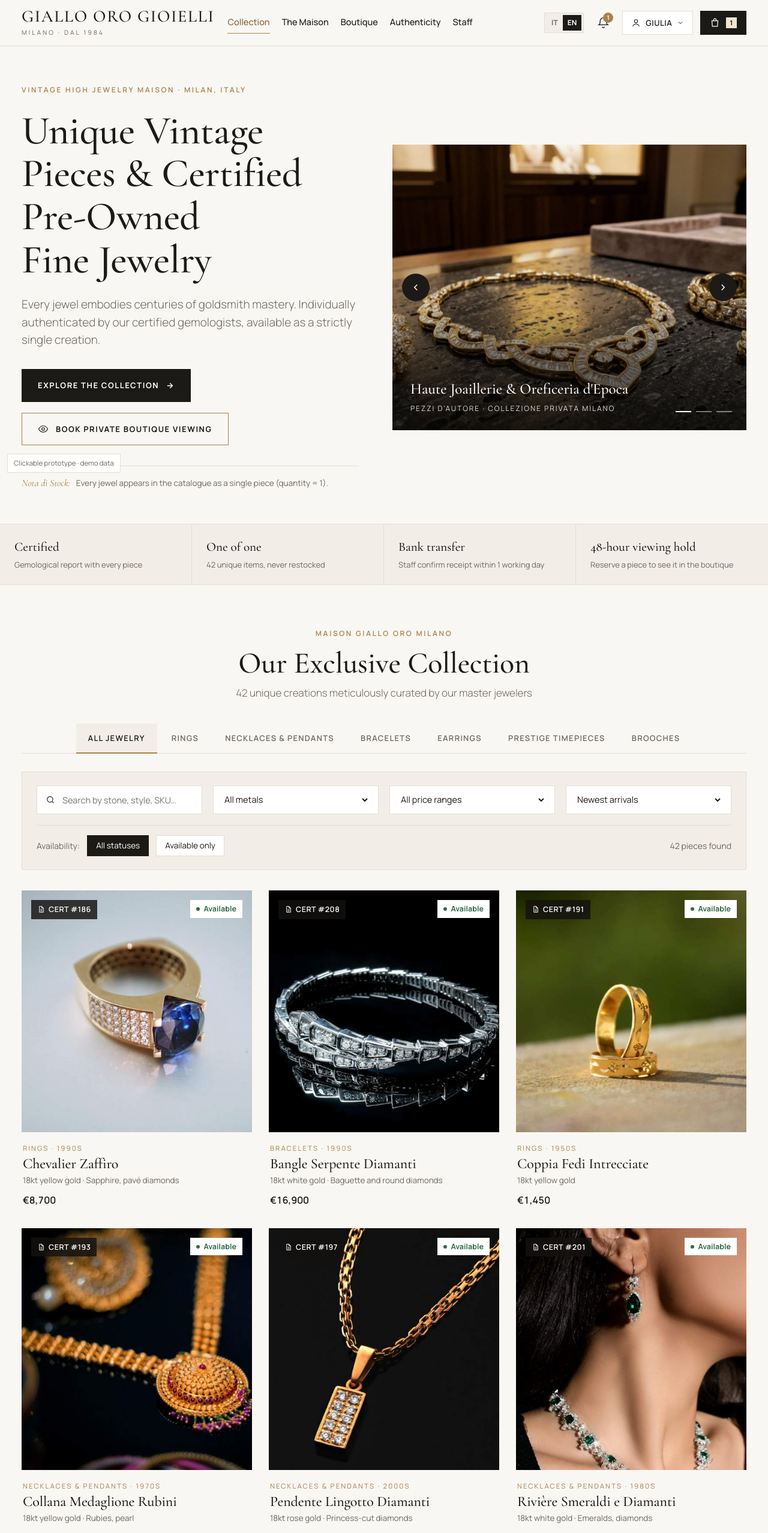
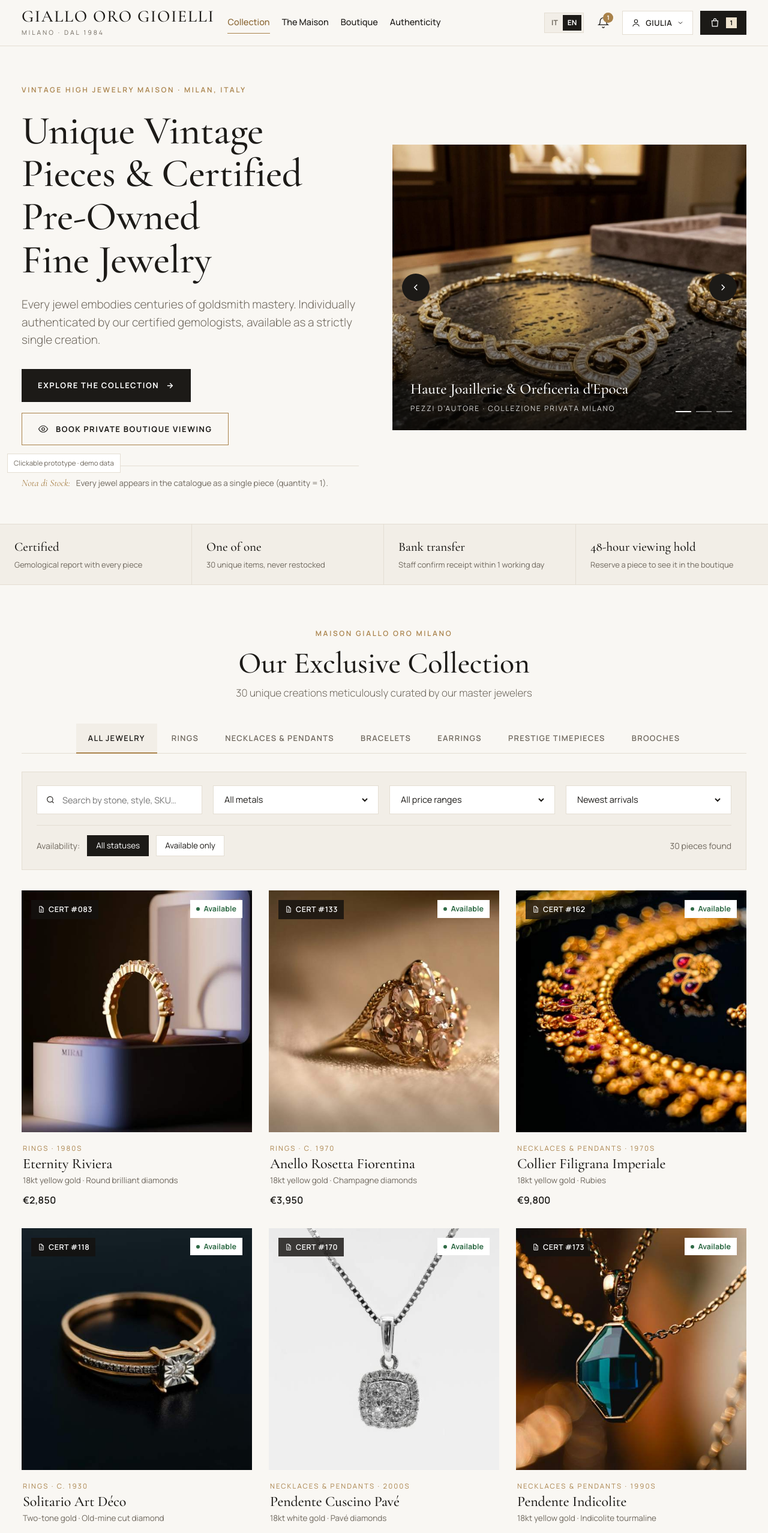
Before and after one commit to aliaksandrkirylau/giallo-oro-prototype, a plain HTML site: page index.html in a window 1280 px wide. Shown: the top 2555 px of the page at 60% size. Drawn offline with nearby package versions, Linux system fonts and the light colour scheme.

Commit message:
Update prototype: trim catalogue to 30 pieces, hide staff console
Co-Authored-By: Claude Opus 5.5 <noreply@anthropic.com>

```diff
--- a/index.html
+++ b/index.html
@@ -408,19 +408,7 @@ const RAW = [
  [27,"u129","brooches","Spilla Bouquet Smeraldo","yg","Emerald, diamonds","Smeraldo, diamanti","1.40 ct","1950s","5.5 cm","13.2","Very good",3900,103,"Spray brooch with a cabochon emerald and diamond leaves.","Spilla a bouquet con smeraldo cabochon e foglie di diamanti.",24],
  [28,"u133","brooches","Spilla Farfalla","pt","Diamonds, pearl","Diamanti, perla","1.80 ct","1930s","5.0 cm","11.0","Very good",6400,66,"Art Déco butterfly in platinum with pavé wings and a pearl body.","Farfalla Art Déco in platino con ali pavé e corpo in perla.",26],
  [29,"u135","brooches","Spilla Tormalina Rosa","tt","Pink tourmaline, diamonds","Tormalina rosa, diamanti","4.50 ct","c. 1900","6.2 cm","14.5","Good",5200,39,"Silver-topped gold pendant-brooch with a pink tourmaline and rose-cut diamonds.","Spilla-pendente in oro e argento con tormalina rosa e diamanti taglio rosa.",28],
- [30,"u136","brooches","Spilla Ametista Vittoriana","yg","Amethyst, seed pearls","Ametista, perline","3.00 ct","c. 1880","3.4 cm","7.6","Good",2350,31,"Victorian amethyst brooch with seed pearls, in its velvet box.","Spilla vittoriana con ametista e perline, nel suo astuccio di velluto.",29],
- [31,"u169","rings","Chevalier Zaffiro","yg","Sapphire, pavé diamonds","Zaffiro, diamanti pavé","3.20 ct","1990s","IT 16","12.4","Excellent",8700,186,"Architectural chevalier ring: an oval sapphire set sideways between two pavé diamond shoulders.","Chevalier architettonico: zaffiro ovale incastonato di lato tra due spalle pavé di diamanti.",0],
- [32,"u2290","rings","Coppia Fedi Intrecciate","yg","—","—","—","1950s","IT 12 / 17","9.8","Very good",1450,191,"A matched pair of interlocking wedding bands with a hand-engraved inner line. Sold as a pair.","Coppia di fedi intrecciate con incisione interna a mano. Vendute in coppia.",2],
- [33,"u36","necklaces","Collana Medaglione Rubini","yg","Rubies, pearl","Rubini, perla","1.10 ct","1970s","46 cm","32.5","Very good",4600,193,"Wheat-link necklace with a domed granulated medallion and a fringe of ruby drops.","Collana a maglia spiga con medaglione granulato e frangia di gocce di rubino.",3],
- [34,"u48","necklaces","Pendente Lingotto Diamanti","rg","Princess-cut diamonds","Diamanti taglio princess","0.75 ct","2000s","50 cm","11.9","Excellent",2780,197,"Rose gold ingot pendant set with ten princess-cut diamonds, on a heavy anchor chain.","Pendente a lingotto in oro rosa con dieci diamanti taglio princess, su catena a maglia marina.",4],
- [35,"u49","necklaces","Rivière Smeraldi e Diamanti","wg","Emeralds, diamonds","Smeraldi, diamanti","6.80 ct","1980s","41 cm","27.3","Excellent",24500,201,"Rivière of pear emeralds alternating with diamond clusters. Matching earrings were sold separately.","Rivière di smeraldi a goccia alternati a cluster di diamanti. Orecchini abbinati venduti a parte.",5],
- [36,"u146","necklaces","Sautoir Perle Naturali","yg","Natural seed pearls","Perline naturali","—","c. 1920","120 cm","18.6","Good",3350,204,"Long sautoir of natural seed pearls with gold spacers, wearable as a triple strand.","Lungo sautoir di perline naturali con distanziatori in oro, indossabile a tre fili.",6],
- [37,"u70","bracelets","Bangle Serpente Diamanti","wg","Baguette and round diamonds","Diamanti baguette e rotondi","5.40 ct","1990s","Wrist 16–17 cm","34.1","Excellent",16900,208,"Flexible serpent bangle paved with baguette and round diamonds, coiling twice around the wrist.","Bangle a serpente flessibile pavé di diamanti baguette e rotondi, avvolto due volte al polso.",1],
- [38,"u77","earrings","Pendenti Jhumka Filigrana","yg","Rubies","Rubini","0.40 ct","1970s","6.0 cm","14.8","Very good",2650,211,"Bell-shaped filigree drops with granulated paisley tops and tiny ruby accents.","Pendenti a campana in filigrana con parte superiore cashmere granulata e piccoli rubini.",7],
- [39,"u81","earrings","Cerchi Torchon Perla","yg","Mabé pearls","Perle mabé","—","1980s","2.4 cm","10.6","Excellent",1890,214,"Twisted-rope gold hoops with a mabé pearl set at the front of each.","Cerchi in oro a torchon con perla mabé incastonata sul fronte.",8],
- [40,"u119","watches","Tasca Scheletrato 1920","tt","—","—","—","c. 1920","48 mm","74.0","Serviced 2025",4100,217,"Open-face pocket watch with a skeletonised movement visible through the dial, on its original chain.","Orologio da tasca con movimento scheletrato visibile dal quadrante, con la catena originale.",9],
- [41,"u128","watches","Carica Manuale Quadrante Blu","yg","—","—","—","1968","35 mm","41.0","Serviced 2024",3450,221,"Slim gold-capped dress watch with a sunburst blue dial and baton markers.","Orologio sottile placcato oro con quadrante blu soleil e indici a bastone.",10],
- [42,"u131","brooches","Spille Fiore Satinato","yg","Pearl","Perla","—","1960s","4.5 cm","16.2","Very good",2200,224,"Set of three satin-finished gold flower brooches, one with a pearl heart. Sold as a set.","Set di tre spille a fiore in oro satinato, una con cuore di perla. Vendute insieme.",11]
+ [30,"u136","brooches","Spilla Ametista Vittoriana","yg","Amethyst, seed pearls","Ametista, perline","3.00 ct","c. 1880","3.4 cm","7.6","Good",2350,31,"Victorian amethyst brooch with seed pearls, in its velvet box.","Spilla vittoriana con ametista e perline, nel suo astuccio di velluto.",29]
 ];
 const PRODUCTS = RAW.map(r=>({id:r[0],img:r[1],cat:r[2],name:r[3],metal:r[4],stone:{en:r[5],it:r[6]},carat:r[7],era:r[8],size:r[9],weight:r[10],cond:r[11],price:+r[12],cert:String(r[13]).padStart(3,"0"),desc:{en:r[14],it:r[15]},added:r[0]>30?r[16]:r[16]+12,sku:"GO-"+String(r[0]).padStart(3,"0")}));
 const byId = id => PRODUCTS.find(p=>p.id===+id);
@@ -523,7 +511,7 @@ const T = {
 };
 
 const H = 3600e3;
-const KEY = "giallo-oro-proto-v2";
+const KEY = "giallo-oro-proto-v3";
 function seed(){
   const now = Date.now();
   return {lang:"en", offset:0, role:"customer", staffIn:false,
@@ -573,7 +561,7 @@ let toastTimer;
 function toast(msg){ let el=$("#toast"); if(!el){el=document.createElement("div");el.id="toast";el.className="toast";el.setAttribute("role","status");document.body.appendChild(el)} el.textContent=msg; el.hidden=false; clearTimeout(toastTimer); toastTimer=setTimeout(()=>el.hidden=true,3200) }
 
 /* ---------- header ---------- */
-const NAV = [["collection","navCollection"],["maison","navMaison"],["boutique","navBoutique"],["authenticity","navAuth"],["staff","navStaff"]];
+const NAV = [["collection","navCollection"],["maison","navMaison"],["boutique","navBoutique"],["authenticity","navAuth"]]; // staff console hidden in client prototype
 function renderHeader(view){
   $("#nav").innerHTML = NAV.map(([h,k])=>`<a href="#${h==="collection"?"home":h}" ${h==="collection"?'data-go="collection"':""} class="${(view===h||(h==="collection"&&(view==="home"||view==="product")))?"on":""}">${t(k)}</a>`).join("")+`<a href="#account" class="mobonly">${t("myAccount")}</a><a href="#" class="mobonly" id="mlang">${t("langSw")}</a>`;
   $("#mlang").onclick=e=>{e.preventDefault(); S.lang=S.lang==="it"?"en":"it"; save(); $("#nav").classList.remove("open"); render()};
@@ -595,7 +583,7 @@ $("#bell").onclick = e => { e.stopPropagation(); const open=$("#bellpop").innerH
 };
 $("#acct").onclick = e => { e.stopPropagation(); const open=$("#acctpop").innerHTML; closePops(); if(open) return;
   if(!S.user && !(S.role==="staff"&&S.staffIn)){ openLogin(); return }
-  $("#acctpop").innerHTML = `<div class="popover menu" style="width:240px"><a href="#account">${t("myAccount")}</a><a href="#staff">${t("staffView")}</a><button id="so">${t("signOut")}</button></div>`;
+  $("#acctpop").innerHTML = `<div class="popover menu" style="width:240px"><a href="#account">${t("myAccount")}</a><button id="so">${t("signOut")}</button></div>`;
   $("#so").onclick=()=>{ S.user=null; S.staffIn=false; S.role="customer"; save(); closePops(); location.hash="#home"; render() };
 };
 document.addEventListener("click", e=>{ if(!e.target.closest(".popover")) closePops();
@@ -903,14 +891,14 @@ function placeOrder(){
 function selectText(el){ const r=document.createRange(); r.selectNodeContents(el); const s=getSelection(); s.removeAllRanges(); s.addRange(r) }
 
 /* ---------- router ---------- */
-function view(){ const h=location.hash.slice(1)||"home"; if(h.startsWith("product-")) return "product"; return ["home","maison","boutique","authenticity","staff","account"].includes(h)?h:"home" }
+function view(){ const h=location.hash.slice(1)||"home"; if(h.startsWith("product-")) return "product"; return ["home","maison","boutique","authenticity","account"].includes(h)?h:"home" }
 let lastHash=null;
 function render(){
   sweep();
   const v=view(), h=location.hash.slice(1);
   clearInterval(slideTimer);
   const app=$("#app");
-  if(v==="product"){ const id=+h.split("-")[1]; if(h!==lastHash) galIdx=0; app.innerHTML=viewProduct(id); bindProduct(id) }
+  if(v==="product"){ const id=+h.split("-")[1]; if(!byId(id)){ location.replace("#home"); return } if(h!==lastHash) galIdx=0; app.innerHTML=viewProduct(id); bindProduct(id) }
   else if(v==="maison") app.innerHTML=viewMaison();
   else if(v==="boutique") app.innerHTML=viewBoutique();
   else if(v==="authenticity") app.innerHTML=viewAuth();
```
Also changed, not shown: img/c2290.jpg (deleted), img/h191.jpg (deleted), img/u119.jpg (deleted), img/u128.jpg (deleted), img/u131.jpg (deleted), img/u146.jpg (deleted), img/u169.jpg (deleted), img/u2290.jpg (deleted), img/u36.jpg (deleted), img/u48.jpg (deleted), img/u49.jpg (deleted), img/u70.jpg (deleted), img/u77.jpg (deleted), img/u81.jpg (deleted), 1 other file.
